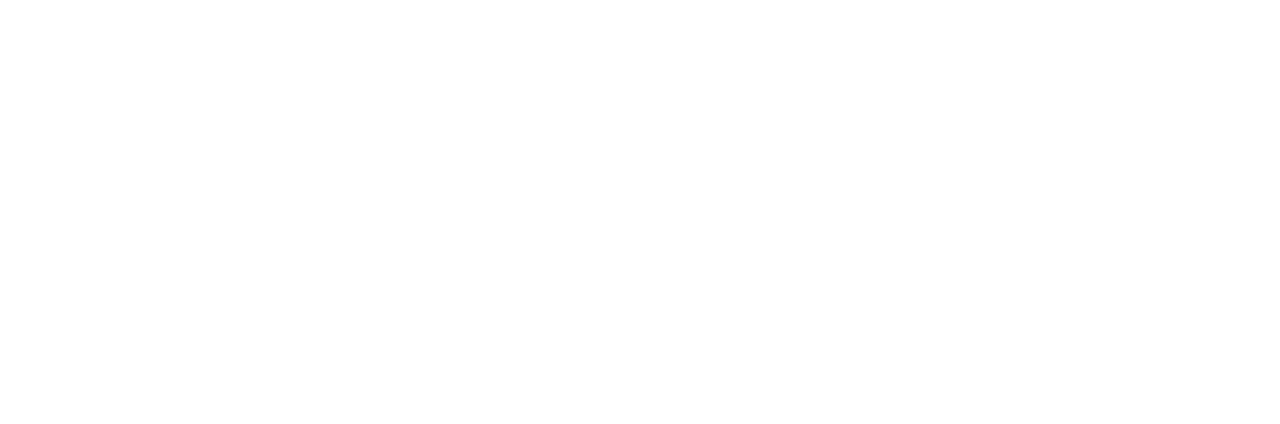
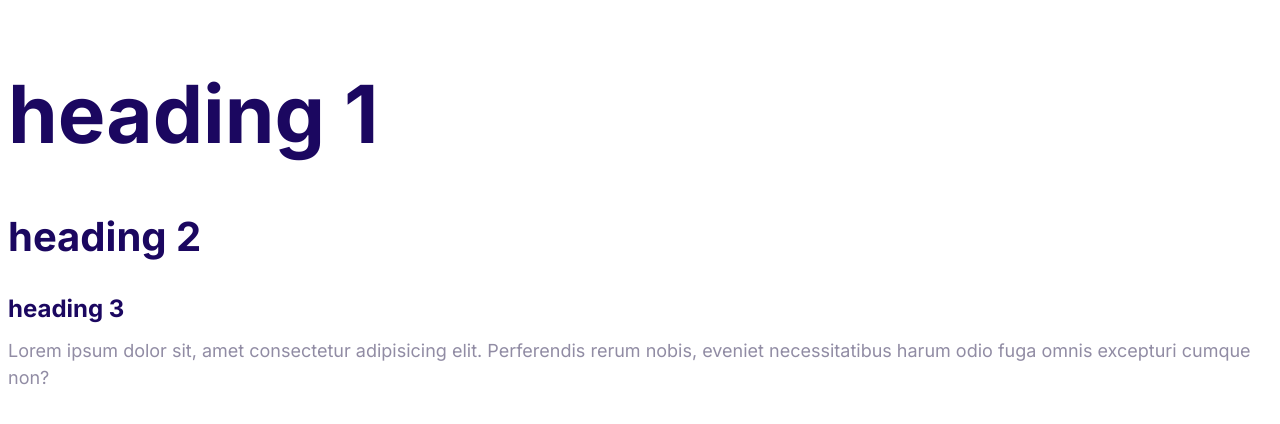
Before and after one commit to csingl98/cs_cloud, a plain HTML site: page index.html in a window 1280 px wide. Drawn offline with Linux system fonts and the light colour scheme.

Commit message:
Defined styles for fonts

```diff
--- a/css/styles.css
+++ b/css/styles.css
@@ -5,3 +5,57 @@
     --color-heading: #1b0760;
     --color-body: #918ca4;
 }
+
+html {
+    font-size: 62.5%;
+}
+
+body {
+    font-family: Inter, Arial, Arial, Helvetica, sans-serif;
+    color: var(--color-body);
+    font-size: 2.4rem;
+    line-height: 1.5;
+}
+
+h1,h2,h3 {
+    color: var(--color-heading);
+    margin-bottom: 1rem;
+}
+
+h1 {
+    font-size: 7rem;
+}
+
+h2 {
+    font-size: 4rem;
+}
+
+h3 {
+    font-size: 3rem;
+
+}
+
+p {
+    margin-top: 0;
+}
+
+@media screen and (min-width: 700px){
+    body{
+        font-size: 1.8rem;
+    }
+
+    h1{
+        font-size: 8rem;
+    }
+
+    h2{
+        font-size: 4rem;
+    }
+
+    h3{
+        font-size: 2.4rem;
+    }
+
+
+
+}
--- a/index.html
+++ b/index.html
@@ -4,8 +4,23 @@
     <meta charset="UTF-8" />
     <meta name="viewport" content="width=device-width, initial-scale=1.0" />
     <title>Document</title>
+    <link rel="preconnect" href="https://fonts.googleapis.com" />
+    <link rel="preconnect" href="https://fonts.gstatic.com" crossorigin />
+    <link
+      href="https://fonts.googleapis.com/css2?family=Inter:wght@400;700&family=Open+Sans:wght@400;700&family=Roboto:wght@700&display=swap"
+      rel="stylesheet"
+    />
     <link rel="stylesheet" href="css/normalize.css" />
     <link rel="stylesheet" href="css/styles.css" />
   </head>
-  <body></body>
+  <body>
+    <h1>heading 1</h1>
+    <h2>heading 2</h2>
+    <h3>heading 3</h3>
+    <p>
+      Lorem ipsum dolor sit, amet consectetur adipisicing elit. Perferendis
+      rerum nobis, eveniet necessitatibus harum odio fuga omnis excepturi cumque
+      non?
+    </p>
+  </body>
 </html>
```
